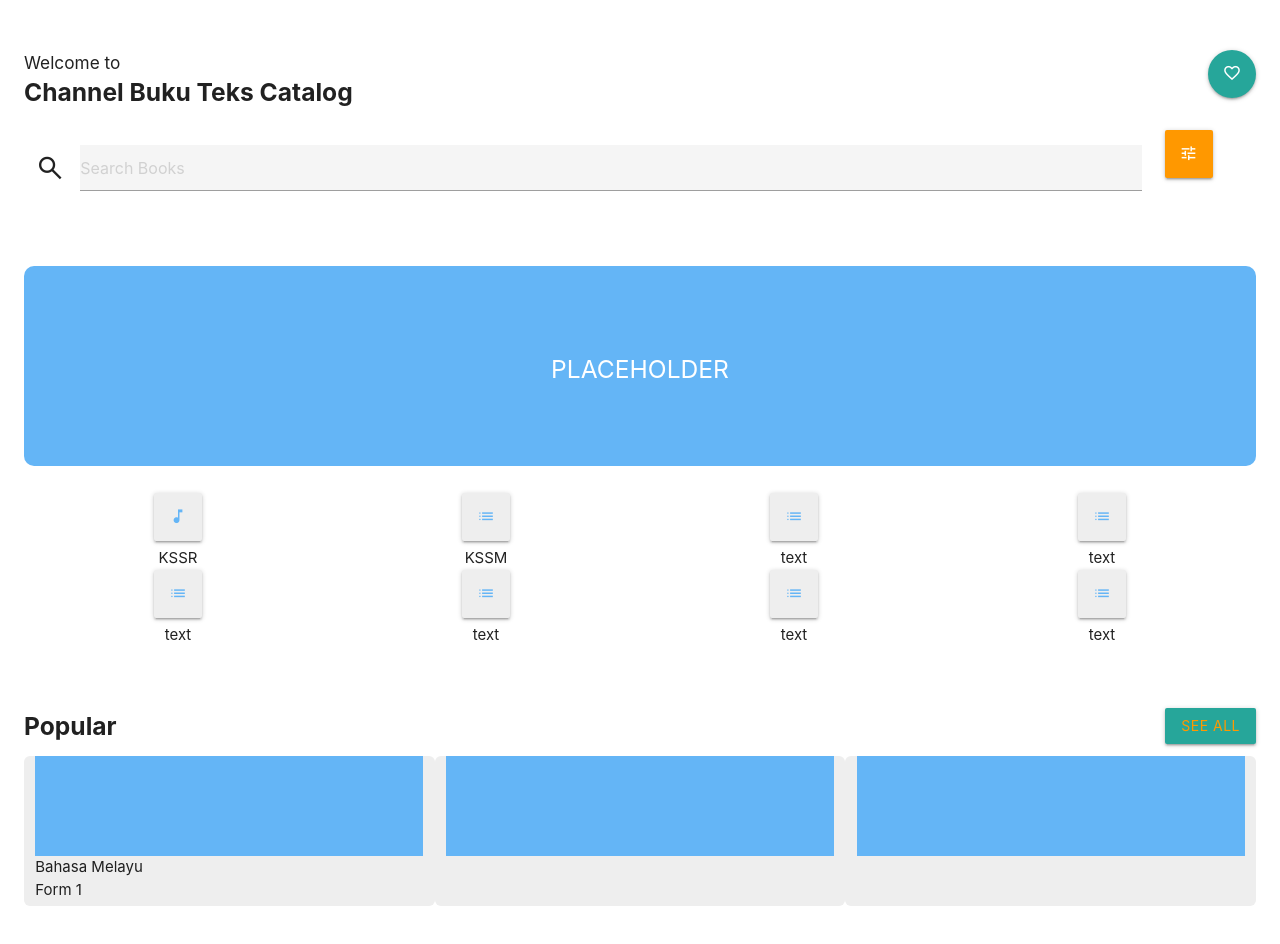
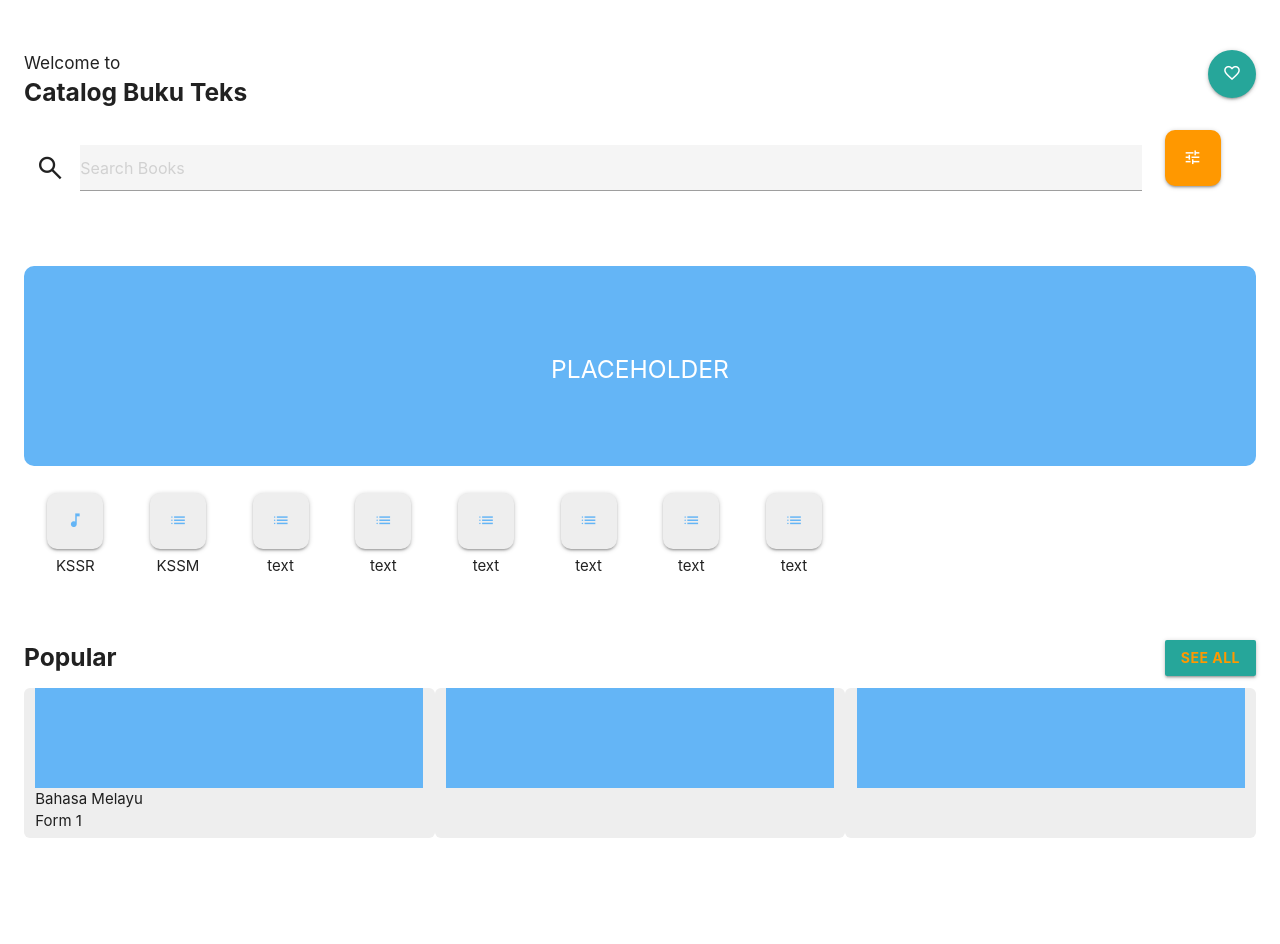
Before and after one commit to bukuteks/catalog, a plain HTML site: page index.html in a window 1280 px wide. After the commit the page ends 903 px from the top, so only its background shows below. Drawn offline with nearby package versions, Linux system fonts and the light colour scheme.

Commit message:
Code: Adapt icons, text to screen sizes

```diff
--- a/assets/css/index.css
+++ b/assets/css/index.css
@@ -26,11 +26,12 @@
 
 .btn.box {
     padding: 0;
-    height: 48px;
-    width: 48px;
+    height: 56px;
+    width: 56px;
     display: flex;
     align-items: center;
     justify-content: center;
+    border-radius: 10px;
 }
 
 .search {
@@ -59,6 +60,10 @@
 
 .section.category {
     margin: 12px 0px
+}
+
+.section.category .row {
+    grid-template-columns: repeat(8, 1fr);
 }
 
 .category-button {
--- a/index.html
+++ b/index.html
@@ -32,7 +32,7 @@
         <div class="top-bar">
             <div class="topbar-title">
                 <h6 class="subtitle">Welcome to</h6>
-                <h5 class="title">Channel Buku Teks Catalog</h5>
+                <h5 class="title">Catalog Buku Teks</h5>
             </div>
             <a tabindex="0" class="btn circle text waves-effect"><i class="material-symbols-outlined">favorite</i></a>
         </div>
@@ -47,7 +47,7 @@
                     </div>
                 </div>
                 <div class="col s1">
-                    <a tabindex="0" class="btn box text waves-effect orange white-text"><i class="material-symbols-outlined">tune</i></a>
+                    <a tabindex="0" class="btn box text waves-effect orange white-text"><i class="small material-symbols-outlined">tune</i></a>
                 </div>
             </div>
         </div>
@@ -58,36 +58,36 @@
         </div>
         <div class="section category">
             <div class="row">
-                <div class="col category-button s3">
-                    <a tabindex="0" class="btn box text waves-effect grey lighten-3 blue-text text-lighten-2"><i class="material-symbols-outlined">music_note</i></a>
+                <div class="col category-button s2 m1">
+                    <a tabindex="0" class="btn box text waves-effect grey lighten-3 blue-text text-lighten-2"><i class="small material-symbols-outlined">music_note</i></a>
                     <span>KSSR</span>
                 </div>
-                <div class="col category-button s3">
-                    <a tabindex="0" class="btn box text waves-effect grey lighten-3 blue-text text-lighten-2"><i class="material-symbols-outlined">list</i></a>
+                <div class="col category-button s2 m1">
+                    <a tabindex="0" class="btn box text waves-effect grey lighten-3 blue-text text-lighten-2"><i class="small material-symbols-outlined">list</i></a>
                     <span>KSSM</span>
                 </div>
-                <div class="col category-button s3">
-                    <a tabindex="0" class="btn box text waves-effect grey lighten-3 blue-text text-lighten-2"><i class="material-symbols-outlined">list</i></a>
+                <div class="col category-button s2 m1">
+                    <a tabindex="0" class="btn box text waves-effect grey lighten-3 blue-text text-lighten-2"><i class="small material-symbols-outlined">list</i></a>
                     <span>text</span>
                 </div>
-                <div class="col category-button s3">
-                    <a tabindex="0" class="btn box text waves-effect grey lighten-3 blue-text text-lighten-2"><i class="material-symbols-outlined">list</i></a>
+                <div class="col category-button s2 m1">
+                    <a tabindex="0" class="btn box text waves-effect grey lighten-3 blue-text text-lighten-2"><i class="small material-symbols-outlined">list</i></a>
                     <span>text</span>
                 </div>
-                <div class="col category-button s3">
-                    <a tabindex="0" class="btn box text waves-effect grey lighten-3 blue-text text-lighten-2"><i class="material-symbols-outlined">list</i></a>
+                <div class="col category-button s2 m1">
+                    <a tabindex="0" class="btn box text waves-effect grey lighten-3 blue-text text-lighten-2"><i class="small material-symbols-outlined">list</i></a>
                     <span>text</span>
                 </div>
-                <div class="col category-button s3">
-                    <a tabindex="0" class="btn box text waves-effect grey lighten-3 blue-text text-lighten-2"><i class="material-symbols-outlined">list</i></a>
+                <div class="col category-button s2 m1">
+                    <a tabindex="0" class="btn box text waves-effect grey lighten-3 blue-text text-lighten-2"><i class="small material-symbols-outlined">list</i></a>
                     <span>text</span>
                 </div>
-                <div class="col category-button s3">
-                    <a tabindex="0" class="btn box text waves-effect grey lighten-3 blue-text text-lighten-2"><i class="material-symbols-outlined">list</i></a>
+                <div class="col category-button s2 m1">
+                    <a tabindex="0" class="btn box text waves-effect grey lighten-3 blue-text text-lighten-2"><i class="small material-symbols-outlined">list</i></a>
                     <span>text</span>
                 </div>
-                <div class="col category-button s3">
-                    <a tabindex="0" class="btn box text waves-effect grey lighten-3 blue-text text-lighten-2"><i class="material-symbols-outlined">list</i></a>
+                <div class="col category-button s2 m1">
+                    <a tabindex="0" class="btn box text waves-effect grey lighten-3 blue-text text-lighten-2"><i class="small material-symbols-outlined">list</i></a>
                     <span>text</span>
                 </div>
             </div>
@@ -95,7 +95,7 @@
         <div class="section catalog">
             <div class="top-section">
                 <h5 class="title">Popular</h5>
-                <a tabindex="0" class="btn text orange-text waves-effect">See All</a>
+                <a tabindex="0" class="btn text title orange-text waves-effect">See All</a>
             </div>
             <div class="row">
                 <div class="col card-item s4 grey lighten-3">
```
